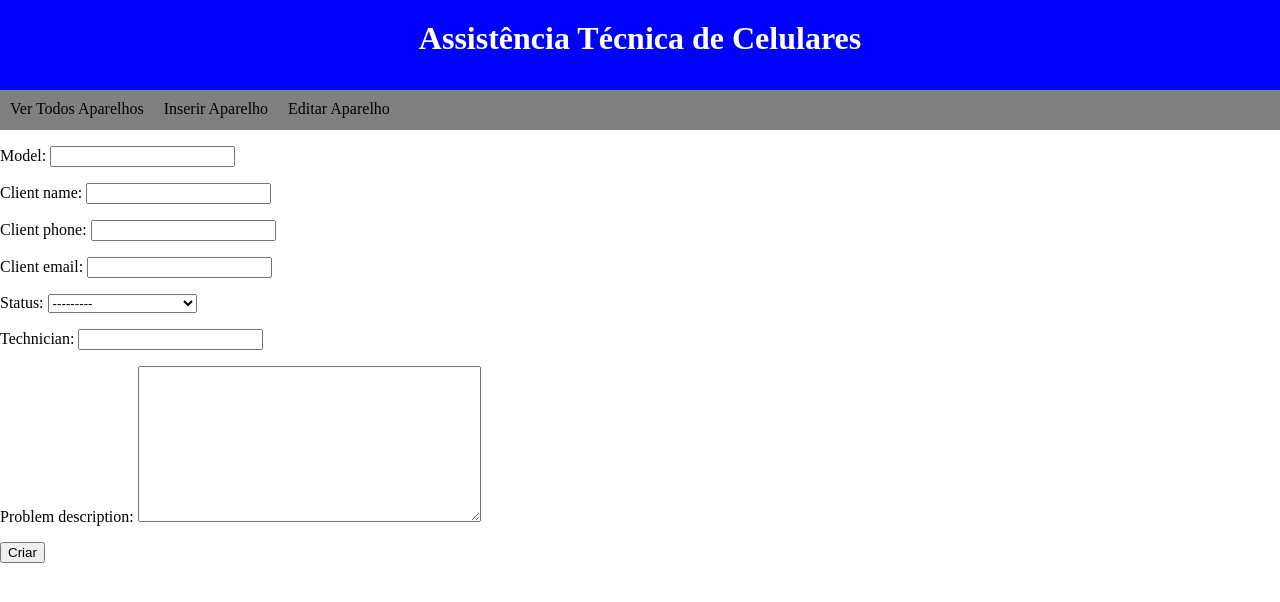
After one commit to PedroNunesBH/technical_assistance_project, a Django app: page /create_devices/ in a window 1280 px wide. The commit adds this page. Shown: the top 602 px of the page. Run offline with Django 5.2, Linux system fonts and the light colour scheme.

Commit message:
Criacao da logica para a CreateDevicesView(cria registros de aparelhos)

```diff
--- a/app/templates/base.html
+++ b/app/templates/base.html
@@ -17,7 +17,7 @@
     <nav>
         <ul id="nav-bar">
             <li><a href="{% url 'list_devices' %}">Ver Todos Aparelhos</a></li>
-            <li>Inserir Aparelho</li>
+            <li><a href="{% url 'create_devices' %}">Inserir Aparelho</a></li>
             <li>Editar Aparelho</li>
         </ul>
     </nav>
--- a/app/urls.py
+++ b/app/urls.py
@@ -1,9 +1,11 @@
 from django.contrib import admin
 from django.urls import path
-from devices.views import HomePage, ListDevicesView
+from devices.views import HomePage, ListDevicesView, CreateDevicesView
 
 urlpatterns = [
     path("admin/", admin.site.urls),
+
     path("homepage/", HomePage.as_view(), name='homepage'),
-    path("all_devices/", ListDevicesView.as_view(), name='list_devices')
+    path("list_devices/", ListDevicesView.as_view(), name='list_devices'),
+    path("create_devices/", CreateDevicesView.as_view(), name='create_devices')
 ]
--- /dev/null
+++ b/devices/forms.py
@@ -0,0 +1,9 @@
+from django import forms
+from .models import Devices
+
+
+class CreateDevicesForm(forms.ModelForm):
+
+    class Meta:
+        model = Devices
+        fields = "__all__"
--- a/devices/models.py
+++ b/devices/models.py
@@ -5,6 +5,7 @@ STATUS = [
     ("Em Andamento", "Em Andamento"),
     ("Aguardando Retirada", "Aguardando Retirada"),
     ("Em Orçamento", "Em Orçamento"),
+    ("Entregue", "Entregue ao Cliente")
 ]
 
 
--- /dev/null
+++ b/devices/templates/create_devices.html
@@ -0,0 +1,11 @@
+{% extends 'base.html' %}
+
+{% block content %}
+    <main>
+        <form method="post" action="">
+        {% csrf_token %}
+            {{ form.as_p }}
+            <button type="submit">Criar</button>
+        </form>
+        </main>
+{% endblock %}
--- a/devices/views.py
+++ b/devices/views.py
@@ -1,6 +1,7 @@
-from django.shortcuts import render
-from django.views.generic import TemplateView, ListView
+from django.urls import reverse_lazy
+from django.views.generic import TemplateView, ListView, CreateView
 from .models import Devices
+from .forms import CreateDevicesForm
 
 
 class HomePage(TemplateView):
@@ -10,3 +11,10 @@ class HomePage(TemplateView):
 class ListDevicesView(ListView):
     template_name = "list_devices.html"
     model = Devices
+
+
+class CreateDevicesView(CreateView):
+    template_name = "create_devices.html"
+    model = Devices
+    form_class = CreateDevicesForm
+    success_url = reverse_lazy("list_devices")  # Caso sucesso no formulário redireciona para a url list_devices
```
Also changed, not shown: db.sqlite3.
